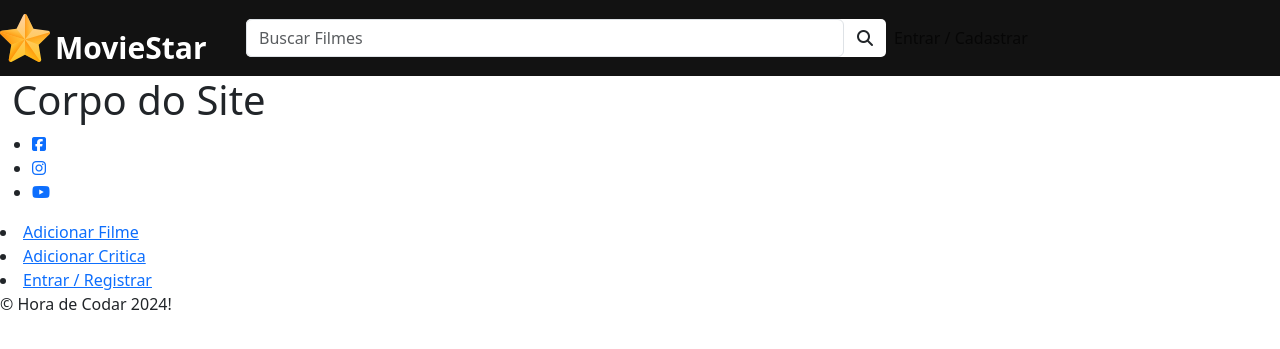
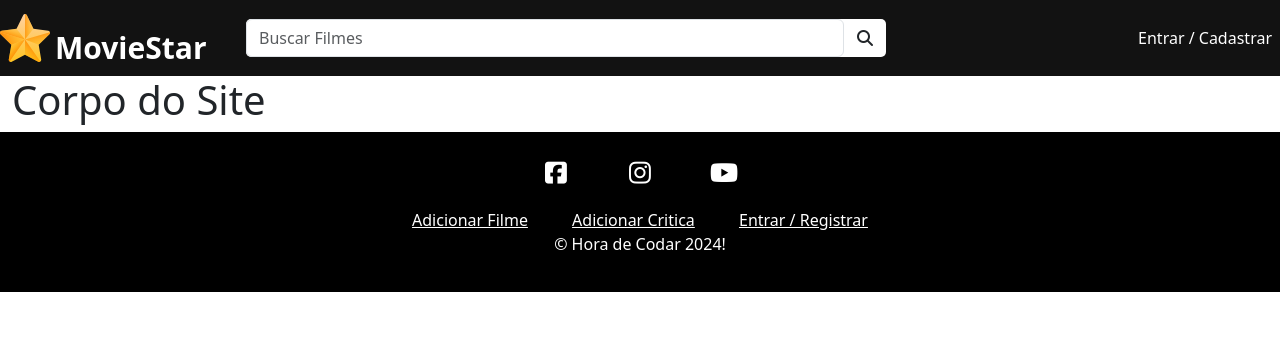
Before and after one commit to MarcoUpe/curso_php, a PHP site: page / in a window 1280 px wide. Shown: the top 349 px of the page. Run offline with PHP 8.4, Linux system fonts and the light colour scheme; some libraries are stand-ins or nearby versions.

Commit message:
sec_19_0208

```diff
--- a/19_moviestar/css/styles.css
+++ b/19_moviestar/css/styles.css
@@ -34,3 +34,75 @@
     width: 90%;
     box-shadow: none;
 }
+
+#navbar {
+    min-width: 30%;
+}
+
+.navbar-nav {
+    justify-content: flex-end;
+    width: 100%;
+}
+
+.navbar-nav .nav-item .nav-link {
+    color: #FFF;
+    transition: .5s;
+    align-content: right;
+}
+
+.navbar-nav .nav-item .nav-link:hover {
+    color: #999;
+}
+
+.bold {
+    font-weight: bold;
+}
+
+/* Home */
+
+/* FOOTER */
+#footer {
+    background-color: #000;
+    color: #FFF;
+    text-align: center;
+    margin: 0;
+    padding: 20px;
+}
+
+#social-container ul,
+#footer-links-container ul {
+    list-style-type: none;
+    padding: 0;
+}
+
+#social-container li,
+#footer-links-container li {
+    display: inline-block;
+    margin: 0 20px;
+}
+
+#social-container li {
+    height: 40px;
+    width: 40px;
+    border-radius: 100%;
+    transition: .5s;
+    line-height: 3;
+}
+
+#social-container li:hover {
+    background-color: #333;
+}
+
+#social-container a,
+#footer-links-container a {
+    color: #FFF;
+    transition: .5px;
+}
+
+#social-container li i {
+    font-size: 25px;
+}
+
+#footer-links-container {
+    margin: 0 30px;
+}
--- a/19_moviestar/index.php
+++ b/19_moviestar/index.php
@@ -48,7 +48,7 @@
         <h1>Corpo do Site</h1>
     </div>
     <footer id="footer">
-        <div class="social-container">
+        <div id="social-container">
             <ul>
                 <li>
                     <a href="#"><i class="fab fa-facebook-square"></i></a>
```
